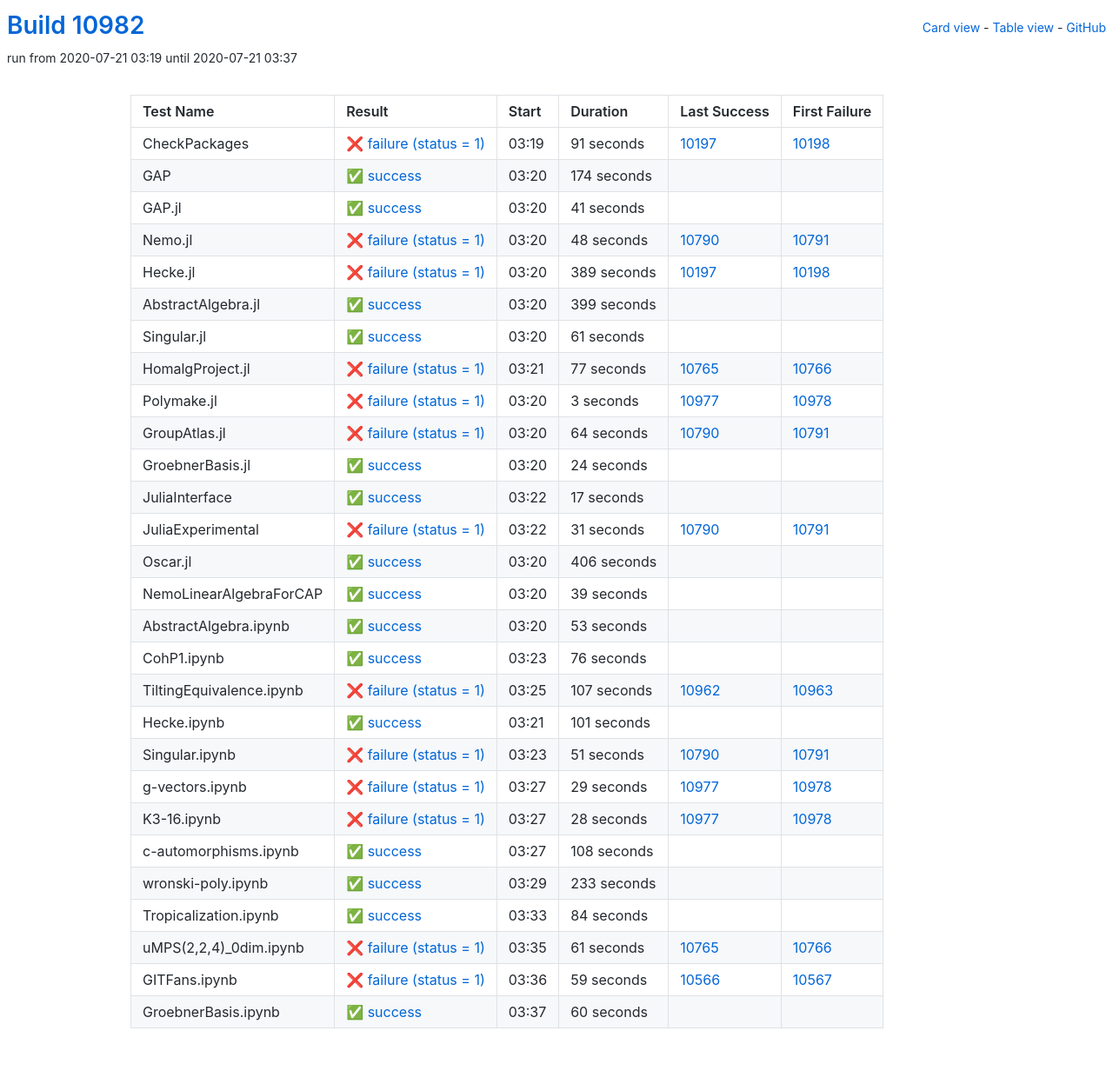
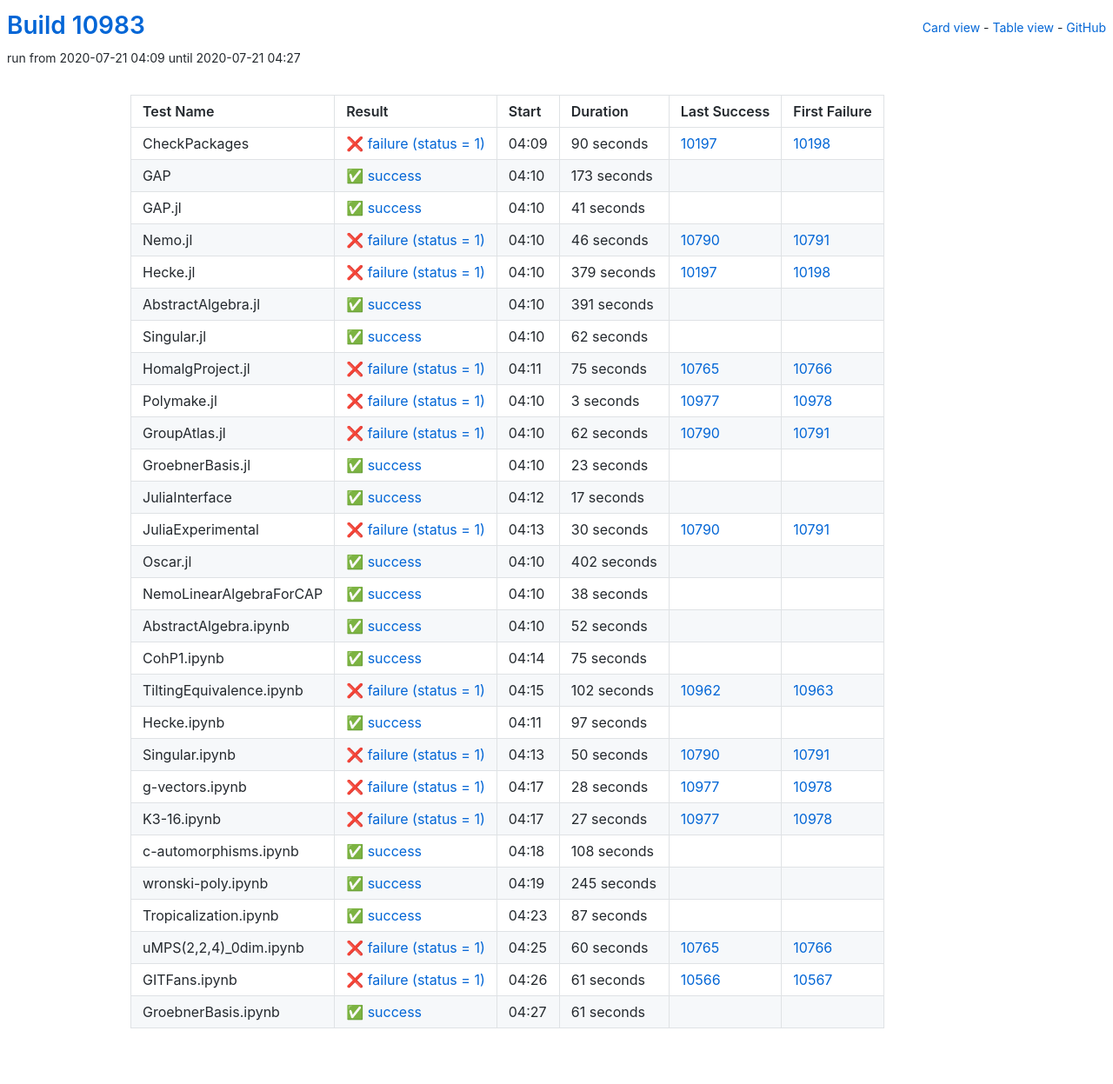
Before and after one commit to oscar-system/oscar-ci-status, a Jekyll site: the page built from table.html, in a window 1280 px wide. Shown: the whole page at 87% size. Built offline with Jekyll 4.4.1, drawn with Linux system fonts in a browser that asks for light colours.

Commit message:
Build #10983

```diff
--- a/_data/ci.yml
+++ b/_data/ci.yml
@@ -1,6 +1,6 @@
 ---
-build: 10982
-build_url: https://oscarci.mathematik.uni-kl.de/job/oscar/10982/
+build: 10983
+build_url: https://oscarci.mathematik.uni-kl.de/job/oscar/10983/
 job: oscar
 organization: oscar-system
 repo: oscar-ci-status
@@ -8,32 +8,32 @@
 tests:
 - name: CheckPackages
   id: checkpackages
-  log: https://oscarci.mathematik.uni-kl.de/job/oscar/10982/artifact/logs/build-10982/CheckPackages.log
-  start: 2020-07-21 03:19
+  log: https://oscarci.mathematik.uni-kl.de/job/oscar/10983/artifact/logs/build-10983/CheckPackages.log
+  start: 2020-07-21 04:09
   success: false
   exitcode: 1
   status: failure
-  duration: 91
+  duration: 90
   last_success: 10197
   last_success_url: https://oscarci.mathematik.uni-kl.de/job/oscar/10197/
   first_failure: 10198
   first_failure_url: https://oscarci.mathematik.uni-kl.de/job/oscar/10198/
 - name: GAP
   id: gap
-  log: https://oscarci.mathematik.uni-kl.de/job/oscar/10982/artifact/logs/build-10982/GAP.log
-  start: 2020-07-21 03:20
+  log: https://oscarci.mathematik.uni-kl.de/job/oscar/10983/artifact/logs/build-10983/GAP.log
+  start: 2020-07-21 04:10
   success: true
   exitcode: 0
   status: success
-  duration: 174
+  duration: 173
   last_success: false
   last_success_url:
   first_failure: false
   first_failure_url:
 - name: GAP.jl
   id: gap-jl
-  log: https://oscarci.mathematik.uni-kl.de/job/oscar/10982/artifact/logs/build-10982/GAP.jl.log
-  start: 2020-07-21 03:20
+  log: https://oscarci.mathematik.uni-kl.de/job/oscar/10983/artifact/logs/build-10983/GAP.jl.log
+  start: 2020-07-21 04:10
   success: true
   exitcode: 0
   status: success
@@ -44,68 +44,68 @@
   first_failure_url:
 - name: Nemo.jl
   id: nemo-jl
-  log: https://oscarci.mathematik.uni-kl.de/job/oscar/10982/artifact/logs/build-10982/Nemo.jl.log
-  start: 2020-07-21 03:20
+  log: https://oscarci.mathematik.uni-kl.de/job/oscar/10983/artifact/logs/build-10983/Nemo.jl.log
+  start: 2020-07-21 04:10
   success: false
   exitcode: 1
   status: failure
-  duration: 48
+  duration: 46
   last_success: 10790
   last_success_url: https://oscarci.mathematik.uni-kl.de/job/oscar/10790/
   first_failure: 10791
   first_failure_url: https://oscarci.mathematik.uni-kl.de/job/oscar/10791/
 - name: Hecke.jl
   id: hecke-jl
-  log: https://oscarci.mathematik.uni-kl.de/job/oscar/10982/artifact/logs/build-10982/Hecke.jl.log
-  start: 2020-07-21 03:20
+  log: https://oscarci.mathematik.uni-kl.de/job/oscar/10983/artifact/logs/build-10983/Hecke.jl.log
+  start: 2020-07-21 04:10
   success: false
   exitcode: 1
   status: failure
-  duration: 389
+  duration: 379
   last_success: 10197
   last_success_url: https://oscarci.mathematik.uni-kl.de/job/oscar/10197/
   first_failure: 10198
   first_failure_url: https://oscarci.mathematik.uni-kl.de/job/oscar/10198/
 - name: AbstractAlgebra.jl
   id: abstractalgebra-jl
-  log: https://oscarci.mathematik.uni-kl.de/job/oscar/10982/artifact/logs/build-10982/AbstractAlgebra.jl.log
-  start: 2020-07-21 03:20
+  log: https://oscarci.mathematik.uni-kl.de/job/oscar/10983/artifact/logs/build-10983/AbstractAlgebra.jl.log
+  start: 2020-07-21 04:10
   success: true
   exitcode: 0
   status: success
-  duration: 399
+  duration: 391
   last_success: false
   last_success_url:
   first_failure: false
   first_failure_url:
 - name: Singular.jl
   id: singular-jl
-  log: https://oscarci.mathematik.uni-kl.de/job/oscar/10982/artifact/logs/build-10982/Singular.jl.log
-  start: 2020-07-21 03:20
+  log: https://oscarci.mathematik.uni-kl.de/job/oscar/10983/artifact/logs/build-10983/Singular.jl.log
+  start: 2020-07-21 04:10
   success: true
   exitcode: 0
   status: success
-  duration: 61
+  duration: 62
   last_success: false
   last_success_url:
   first_failure: false
   first_failure_url:
 - name: HomalgProject.jl
   id: homalgproject-jl
-  log: https://oscarci.mathematik.uni-kl.de/job/oscar/10982/artifact/logs/build-10982/HomalgProject.jl.log
-  start: 2020-07-21 03:21
+  log: https://oscarci.mathematik.uni-kl.de/job/oscar/10983/artifact/logs/build-10983/HomalgProject.jl.log
+  start: 2020-07-21 04:11
   success: false
   exitcode: 1
   status: failure
-  duration: 77
+  duration: 75
   last_success: 10765
   last_success_url: https://oscarci.mathematik.uni-kl.de/job/oscar/10765/
   first_failure: 10766
   first_failure_url: https://oscarci.mathematik.uni-kl.de/job/oscar/10766/
 - name: Polymake.jl
   id: polymake-jl
-  log: https://oscarci.mathematik.uni-kl.de/job/oscar/10982/artifact/logs/build-10982/Polymake.jl.log
-  start: 2020-07-21 03:20
+  log: https://oscarci.mathematik.uni-kl.de/job/oscar/10983/artifact/logs/build-10983/Polymake.jl.log
+  start: 2020-07-21 04:10
   success: false
   exitcode: 1
   status: failure
@@ -116,32 +116,32 @@
   first_failure_url: https://oscarci.mathematik.uni-kl.de/job/oscar/10978/
 - name: GroupAtlas.jl
   id: groupatlas-jl
-  log: https://oscarci.mathematik.uni-kl.de/job/oscar/10982/artifact/logs/build-10982/GroupAtlas.jl.log
-  start: 2020-07-21 03:20
+  log: https://oscarci.mathematik.uni-kl.de/job/oscar/10983/artifact/logs/build-10983/GroupAtlas.jl.log
+  start: 2020-07-21 04:10
   success: false
   exitcode: 1
   status: failure
-  duration: 64
+  duration: 62
   last_success: 10790
   last_success_url: https://oscarci.mathematik.uni-kl.de/job/oscar/10790/
   first_failure: 10791
   first_failure_url: https://oscarci.mathematik.uni-kl.de/job/oscar/10791/
 - name: GroebnerBasis.jl
   id: groebnerbasis-jl
-  log: https://oscarci.mathematik.uni-kl.de/job/oscar/10982/artifact/logs/build-10982/GroebnerBasis.jl.log
-  start: 2020-07-21 03:20
+  log: https://oscarci.mathematik.uni-kl.de/job/oscar/10983/artifact/logs/build-10983/GroebnerBasis.jl.log
+  start: 2020-07-21 04:10
   success: true
   exitcode: 0
   status: success
-  duration: 24
+  duration: 23
   last_success: false
   last_success_url:
   first_failure: false
   first_failure_url:
 - name: JuliaInterface
   id: juliainterface
-  log: https://oscarci.mathematik.uni-kl.de/job/oscar/10982/artifact/logs/build-10982/JuliaInterface.log
-  start: 2020-07-21 03:22
+  log: https://oscarci.mathematik.uni-kl.de/job/oscar/10983/artifact/logs/build-10983/JuliaInterface.log
+  start: 2020-07-21 04:12
   success: true
   exitcode: 0
   status: success
@@ -152,116 +152,104 @@
   first_failure_url:
 - name: JuliaExperimental
   id: juliaexperimental
-  log: https://oscarci.mathematik.uni-kl.de/job/oscar/10982/artifact/logs/build-10982/JuliaExperimental.log
-  start: 2020-07-21 03:22
+  log: https://oscarci.mathematik.uni-kl.de/job/oscar/10983/artifact/logs/build-10983/JuliaExperimental.log
+  start: 2020-07-21 04:13
   success: false
   exitcode: 1
   status: failure
-  duration: 31
+  duration: 30
   last_success: 10790
   last_success_url: https://oscarci.mathematik.uni-kl.de/job/oscar/10790/
   first_failure: 10791
   first_failure_url: https://oscarci.mathematik.uni-kl.de/job/oscar/10791/
 - name: Oscar.jl
   id: oscar-jl
-  log: https://oscarci.mathematik.uni-kl.de/job/oscar/10982/artifact/logs/build-10982/Oscar.jl.log
-  start: 2020-07-21 03:20
+  log: https://oscarci.mathematik.uni-kl.de/job/oscar/10983/artifact/logs/build-10983/Oscar.jl.log
+  start: 2020-07-21 04:10
   success: true
   exitcode: 0
   status: success
-  duration: 406
+  duration: 402
   last_success: false
   last_success_url:
   first_failure: false
   first_failure_url:
 - name: NemoLinearAlgebraForCAP
   id: nemolinearalgebraforcap
-  log: https://oscarci.mathematik.uni-kl.de/job/oscar/10982/artifact/logs/build-10982/NemoLinearAlgebraForCAP.log
-  start: 2020-07-21 03:20
+  log: https://oscarci.mathematik.uni-kl.de/job/oscar/10983/artifact/logs/build-10983/NemoLinearAlgebraForCAP.log
+  start: 2020-07-21 04:10
   success: true
   exitcode: 0
   status: success
-  duration: 39
+  duration: 38
   last_success: false
   last_success_url:
   first_failure: false
   first_failure_url:
 - name: AbstractAlgebra.ipynb
   id: abstractalgebra-ipynb
-  log: https://oscarci.mathematik.uni-kl.de/job/oscar/10982/artifact/logs/build-10982/AbstractAlgebra.ipynb.log
-  start: 2020-07-21 03:20
+  log: https://oscarci.mathematik.uni-kl.de/job/oscar/10983/artifact/logs/build-10983/AbstractAlgebra.ipynb.log
+  start: 2020-07-21 04:10
   success: true
   exitcode: 0
   status: success
-  duration: 53
+  duration: 52
   last_success: false
   last_success_url:
   first_failure: false
   first_failure_url:
 - name: CohP1.ipynb
   id: cohp1-ipynb
-  log: https://oscarci.mathematik.uni-kl.de/job/oscar/10982/artifact/logs/build-10982/CohP1.ipynb.log
-  start: 2020-07-21 03:23
+  log: https://oscarci.mathematik.uni-kl.de/job/oscar/10983/artifact/logs/build-10983/CohP1.ipynb.log
+  start: 2020-07-21 04:14
   success: true
   exitcode: 0
   status: success
-  duration: 76
+  duration: 75
   last_success: false
   last_success_url:
   first_failure: false
   first_failure_url:
 - name: TiltingEquivalence.ipynb
   id: tiltingequivalence-ipynb
-  log: https://oscarci.mathematik.uni-kl.de/job/oscar/10982/artifact/logs/build-10982/TiltingEquivalence.ipynb.log
-  start: 2020-07-21 03:25
+  log: https://oscarci.mathematik.uni-kl.de/job/oscar/10983/artifact/logs/build-10983/TiltingEquivalence.ipynb.log
+  start: 2020-07-21 04:15
   success: false
   exitcode: 1
   status: failure
-  duration: 107
+  duration: 102
   last_success: 10962
   last_success_url: https://oscarci.mathematik.uni-kl.de/job/oscar/10962/
   first_failure: 10963
   first_failure_url: https://oscarci.mathematik.uni-kl.de/job/oscar/10963/
 - name: Hecke.ipynb
   id: hecke-ipynb
-  log: https://oscarci.mathematik.uni-kl.de/job/oscar/10982/artifact/logs/build-10982/Hecke.ipynb.log
-  start: 2020-07-21 03:21
+  log: https://oscarci.mathematik.uni-kl.de/job/oscar/10983/artifact/logs/build-10983/Hecke.ipynb.log
+  start: 2020-07-21 04:11
   success: true
   exitcode: 0
   status: success
-  duration: 101
+  duration: 97
   last_success: false
   last_success_url:
   first_failure: false
   first_failure_url:
 - name: Singular.ipynb
   id: singular-ipynb
-  log: https://oscarci.mathematik.uni-kl.de/job/oscar/10982/artifact/logs/build-10982/Singular.ipynb.log
-  start: 2020-07-21 03:23
+  log: https://oscarci.mathematik.uni-kl.de/job/oscar/10983/artifact/logs/build-10983/Singular.ipynb.log
+  start: 2020-07-21 04:13
   success: false
   exitcode: 1
   status: failure
-  duration: 51
+  duration: 50
   last_success: 10790
   last_success_url: https://oscarci.mathematik.uni-kl.de/job/oscar/10790/
   first_failure: 10791
   first_failure_url: https://oscarci.mathematik.uni-kl.de/job/oscar/10791/
 - name: g-vectors.ipynb
   id: g-vectors-ipynb
-  log: https://oscarci.mathematik.uni-kl.de/job/oscar/10982/artifact/logs/build-10982/g-vectors.ipynb.log
-  start: 2020-07-21 03:27
-  success: false
-  exitcode: 1
-  status: failure
-  duration: 29
-  last_success: 10977
-  last_success_url: https://oscarci.mathematik.uni-kl.de/job/oscar/10977/
-  first_failure: 10978
-  first_failure_url: https://oscarci.mathematik.uni-kl.de/job/oscar/10978/
-- name: K3-16.ipynb
-  id: k3-16-ipynb
-  log: https://oscarci.mathematik.uni-kl.de/job/oscar/10982/artifact/logs/build-10982/K3-16.ipynb.log
-  start: 2020-07-21 03:27
+  log: https://oscarci.mathematik.uni-kl.de/job/oscar/10983/artifact/logs/build-10983/g-vectors.ipynb.log
+  start: 2020-07-21 04:17
   success: false
   exitcode: 1
   status: failure
@@ -270,10 +258,22 @@
   last_success_url: https://oscarci.mathematik.uni-kl.de/job/oscar/10977/
   first_failure: 10978
   first_failure_url: https://oscarci.mathematik.uni-kl.de/job/oscar/10978/
+- name: K3-16.ipynb
+  id: k3-16-ipynb
+  log: https://oscarci.mathematik.uni-kl.de/job/oscar/10983/artifact/logs/build-10983/K3-16.ipynb.log
+  start: 2020-07-21 04:17
+  success: false
+  exitcode: 1
+  status: failure
+  duration: 27
+  last_success: 10977
+  last_success_url: https://oscarci.mathematik.uni-kl.de/job/oscar/10977/
+  first_failure: 10978
+  first_failure_url: https://oscarci.mathematik.uni-kl.de/job/oscar/10978/
 - name: c-automorphisms.ipynb
   id: c-automorphisms-ipynb
-  log: https://oscarci.mathematik.uni-kl.de/job/oscar/10982/artifact/logs/build-10982/c-automorphisms.ipynb.log
-  start: 2020-07-21 03:27
+  log: https://oscarci.mathematik.uni-kl.de/job/oscar/10983/artifact/logs/build-10983/c-automorphisms.ipynb.log
+  start: 2020-07-21 04:18
   success: true
   exitcode: 0
   status: success
@@ -284,60 +284,60 @@
   first_failure_url:
 - name: wronski-poly.ipynb
   id: wronski-poly-ipynb
-  log: https://oscarci.mathematik.uni-kl.de/job/oscar/10982/artifact/logs/build-10982/wronski-poly.ipynb.log
-  start: 2020-07-21 03:29
+  log: https://oscarci.mathematik.uni-kl.de/job/oscar/10983/artifact/logs/build-10983/wronski-poly.ipynb.log
+  start: 2020-07-21 04:19
   success: true
   exitcode: 0
   status: success
-  duration: 233
+  duration: 245
   last_success: false
   last_success_url:
   first_failure: false
   first_failure_url:
 - name: Tropicalization.ipynb
   id: tropicalization-ipynb
-  log: https://oscarci.mathematik.uni-kl.de/job/oscar/10982/artifact/logs/build-10982/Tropicalization.ipynb.log
-  start: 2020-07-21 03:33
+  log: https://oscarci.mathematik.uni-kl.de/job/oscar/10983/artifact/logs/build-10983/Tropicalization.ipynb.log
+  start: 2020-07-21 04:23
   success: true
   exitcode: 0
   status: success
-  duration: 84
+  duration: 87
   last_success: false
   last_success_url:
   first_failure: false
   first_failure_url:
 - name: uMPS(2,2,4)_0dim.ipynb
   id: umps-2-2-4-0dim-ipynb
-  log: https://oscarci.mathematik.uni-kl.de/job/oscar/10982/artifact/logs/build-10982/uMPS-2-2-4-_0dim.ipynb.log
-  start: 2020-07-21 03:35
+  log: https://oscarci.mathematik.uni-kl.de/job/oscar/10983/artifact/logs/build-10983/uMPS-2-2-4-_0dim.ipynb.log
+  start: 2020-07-21 04:25
   success: false
   exitcode: 1
   status: failure
-  duration: 61
+  duration: 60
   last_success: 10765
   last_success_url: https://oscarci.mathematik.uni-kl.de/job/oscar/10765/
   first_failure: 10766
   first_failure_url: https://oscarci.mathematik.uni-kl.de/job/oscar/10766/
 - name: GITFans.ipynb
   id: gitfans-ipynb
-  log: https://oscarci.mathematik.uni-kl.de/job/oscar/10982/artifact/logs/build-10982/GITFans.ipynb.log
-  start: 2020-07-21 03:36
+  log: https://oscarci.mathematik.uni-kl.de/job/oscar/10983/artifact/logs/build-10983/GITFans.ipynb.log
+  start: 2020-07-21 04:26
   success: false
   exitcode: 1
   status: failure
-  duration: 59
+  duration: 61
   last_success: 10566
   last_success_url: https://oscarci.mathematik.uni-kl.de/job/oscar/10566/
   first_failure: 10567
   first_failure_url: https://oscarci.mathematik.uni-kl.de/job/oscar/10567/
 - name: GroebnerBasis.ipynb
   id: groebnerbasis-ipynb
-  log: https://oscarci.mathematik.uni-kl.de/job/oscar/10982/artifact/logs/build-10982/GroebnerBasis.ipynb.log
-  start: 2020-07-21 03:37
+  log: https://oscarci.mathematik.uni-kl.de/job/oscar/10983/artifact/logs/build-10983/GroebnerBasis.ipynb.log
+  start: 2020-07-21 04:27
   success: true
   exitcode: 0
   status: success
-  duration: 60
+  duration: 61
   last_success: false
   last_success_url:
   first_failure: false
```
Also changed, not shown: README.md.
